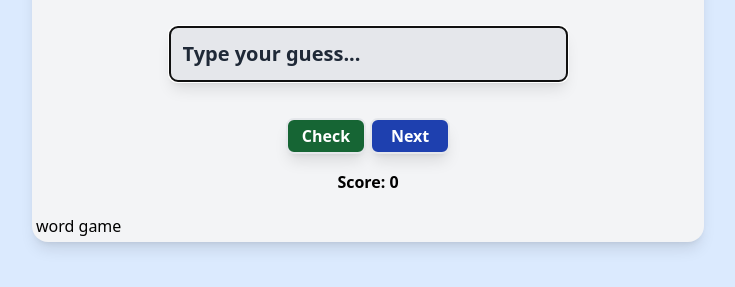
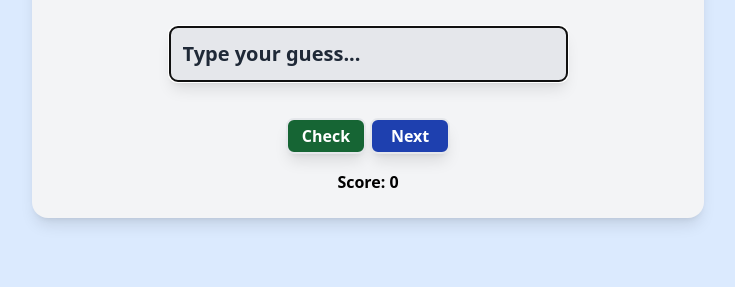
Before and after one commit to MahalakshmiGopinath19/Word-Scramble-Game-Project, a plain HTML site: page index.html in a window 1280 px wide. Shown: the part 307-594 px from the top of the page, without its empty margins (272-1007 px from the left). Drawn offline with nearby package versions, Linux system fonts and the light colour scheme.

Commit message:
Updated Word Scramble Game

```diff
--- a/index.html
+++ b/index.html
@@ -35,7 +35,6 @@
 <p id = "scores" class = "text-center pt-1 pb-5 mt-3 font-bold w-100%">
     Score: <span>0</span>
 </p>
-<p>word game</p>
     <!-- message
 <div id = "pop-msg"></div> -->
 </div>
```
